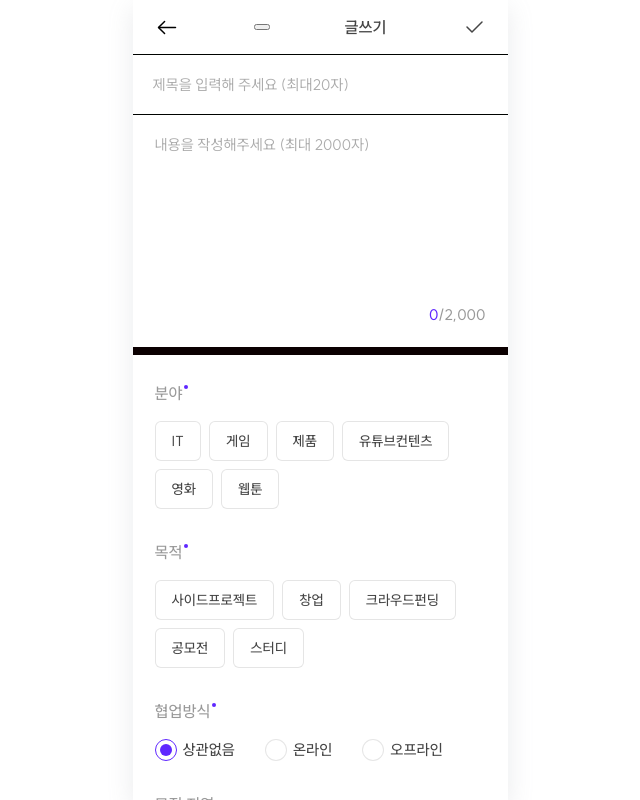
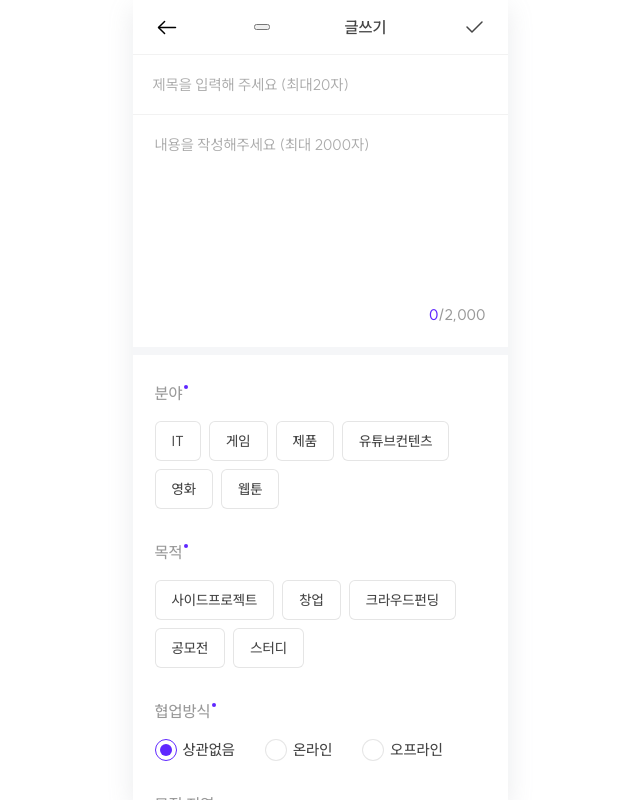
Before and after one commit to ConceptBe/conceptbe-frontend, a React (Vite) app: page /write in a window 1280 px wide. Shown: the whole page, without its empty margins (320-960 px from the left). Built offline with nearby package versions, Linux system fonts and the light colour scheme; a web font is replaced by a local one.

Commit message:
refactor: Divider 다형성 컴포넌트 스타일 책임 분리 및 적용

```diff
--- /dev/null
+++ b/src/components/@common/Divider/Divider.style.ts
@@ -0,0 +1,19 @@
+import styled from '@emotion/styled';
+
+import { ColorKeyType } from '../../../styles/theme';
+
+interface Props {
+  top: number;
+  bottom: number;
+  height: number;
+  divideColor: ColorKeyType;
+}
+
+export const Wrapper = styled.hr<Props>`
+  width: 100%;
+  height: ${({ height }) => height}px;
+  margin-top: ${({ top }) => top}px;
+  margin-bottom: ${({ bottom }) => bottom}px;
+  border: none;
+  background-color: ${({ theme, divideColor }) => theme.color[divideColor]};
+`;
--- /dev/null
+++ b/src/components/@common/Divider/Divider.tsx
@@ -0,0 +1,15 @@
+import { Wrapper } from './Divider.style';
+import { ColorKeyType } from '../../../styles/theme';
+
+interface IDivider {
+  top?: number;
+  bottom?: number;
+  color?: ColorKeyType;
+  height?: number;
+}
+
+const Divider = ({ top = 0, bottom = 0, color = 'b', height = 1 }: IDivider) => {
+  return <Wrapper top={top} bottom={bottom} divideColor={color} height={height} />;
+};
+
+export default Divider;
--- a/src/components/Card/IdeaCard.tsx
+++ b/src/components/Card/IdeaCard.tsx
@@ -9,8 +9,8 @@ import { ReactComponent as UnScrap } from '../../assets/svg/scrap.svg';
 import { ReactComponent as ScrapView } from '../../assets/svg/scrap_14.svg';
 // footer
 import { ReactComponent as View } from '../../assets/svg/view_14.svg';
+import Divider from '../@common/Divider/Divider.tsx';
 import Text from '../@common/Text/Text.tsx';
-import Divider from '../Divider.tsx';
 import Spacer from '../Spacer.tsx';
 import Tag, { TagProps } from '../Tag.tsx';
 
--- a/src/components/Divider.tsx
+++ /dev/null
@@ -1,23 +0,0 @@
-import styled from '@emotion/styled';
-
-interface IDivider {
-  top?: number | string;
-  bottom?: number | string;
-  color?: string;
-  height?: number;
-}
-
-const Divider = ({ top = 0, bottom = 0, color, height = 1 }: IDivider) => {
-  return <SpacerBox top={top} bottom={bottom} color={color} height={height} />;
-};
-
-export default Divider;
-
-const SpacerBox = styled.hr<IDivider>`
-  width: 100%;
-  height: ${(props) => props.height}px;
-  margin-top: ${(props) => props.top}px;
-  margin-bottom: ${(props) => props.bottom}px;
-  border: none;
-  background-color: ${(props) => (props.color ? props.color : props.theme.color.b)};
-`;
--- a/src/pages/Write.tsx
+++ b/src/pages/Write.tsx
@@ -9,10 +9,10 @@ import { ReactComponent as Back } from '../assets/svg/back_24_B.svg';
 import { ReactComponent as Check } from '../assets/svg/check_24.svg';
 import { ReactComponent as UnCheck } from '../assets/svg/unCheck_24.svg';
 import { ReactComponent as Xmark } from '../assets/svg/x.svg';
+import Divider from '../components/@common/Divider/Divider';
 import Text from '../components/@common/Text/Text';
 import BottomSheet from '../components/BottomSheet/BottomSheet';
 import { checkboxOptions, getDomain } from '../components/BottomSheet/CheckBox';
-import Divider from '../components/Divider';
 import Checkbox from '../components/Inputs/Checkbox';
 import Dropdown from '../components/Inputs/Dropdown/Dropdown';
 import Radio, { radioOptions } from '../components/Inputs/Radio';
--- a/src/pages/feed/Feed.page.tsx
+++ b/src/pages/feed/Feed.page.tsx
@@ -11,8 +11,8 @@ import { ReactComponent as UnLike } from '../../assets/svg/FeedDetail/unLike.svg
 import { ReactComponent as UnScrap } from '../../assets/svg/FeedDetail/unScrap.svg';
 import { ReactComponent as Logo } from '../../assets/svg/main_logo.svg';
 import { ReactComponent as X } from '../../assets/svg/x.svg';
+import Divider from '../../components/@common/Divider/Divider';
 import Text from '../../components/@common/Text/Text';
-import Divider from '../../components/Divider';
 import { Header } from '../../components/Header/Header';
 import ProfileComponent from '../../components/Profile';
 import Spacer from '../../components/Spacer';
--- a/src/pages/profile/More.page.tsx
+++ b/src/pages/profile/More.page.tsx
@@ -4,11 +4,11 @@ import { useState } from 'react';
 import { useNavigate } from 'react-router-dom';
 
 import { ReactComponent as Back } from '../../assets/svg/back_24_B.svg';
+import Divider from '../../components/@common/Divider/Divider';
 import Text from '../../components/@common/Text/Text';
 import BottomSheet from '../../components/BottomSheet/BottomSheet';
 import Privacy from '../../components/BottomSheet/use/Privacy';
 import Terms from '../../components/BottomSheet/use/Terms';
-import Divider from '../../components/Divider';
 import { Header } from '../../components/Header/Header';
 import Spacer from '../../components/Spacer';
 import UnStyleButton from '../../components/UnStyleButton';
```
